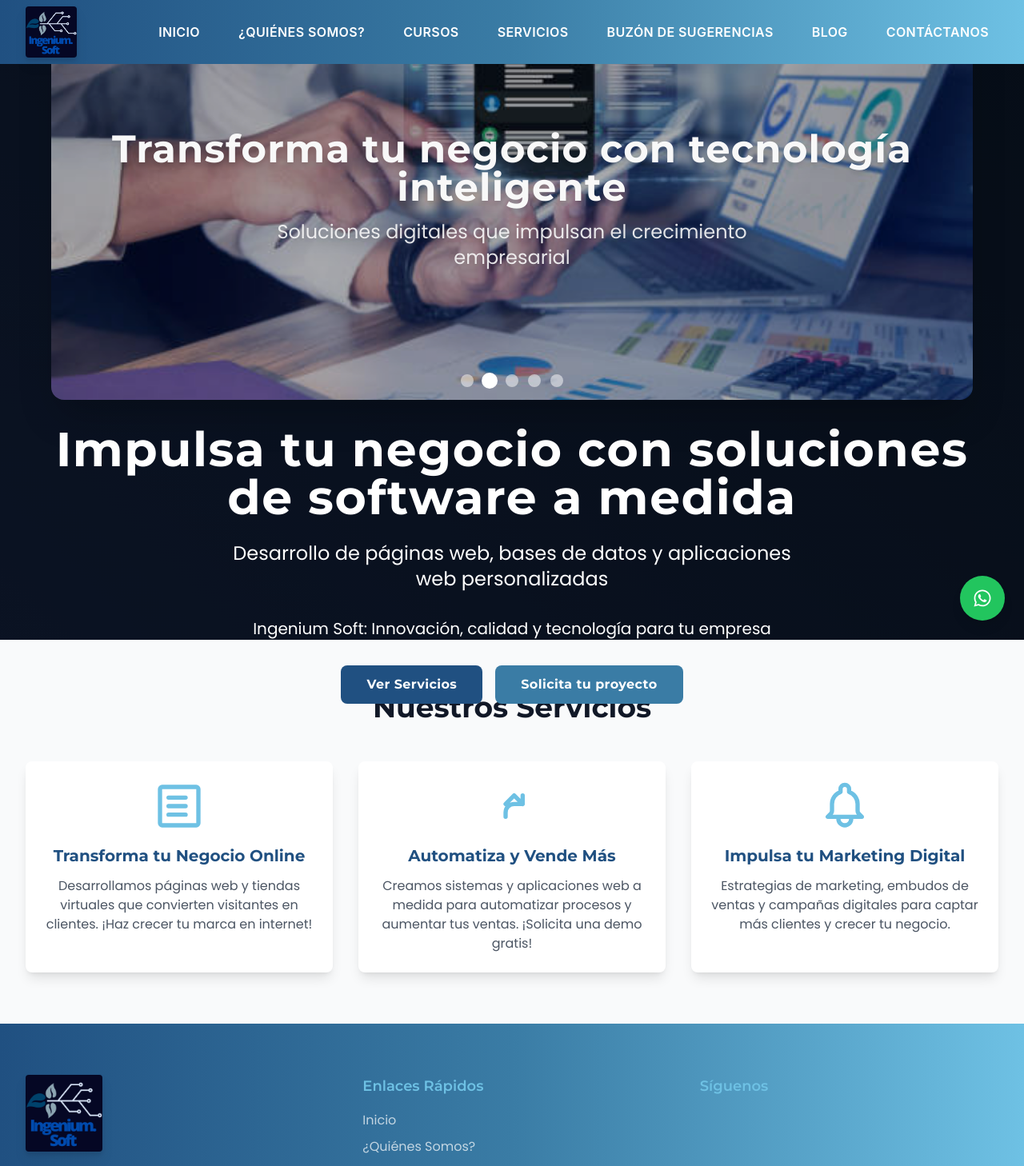
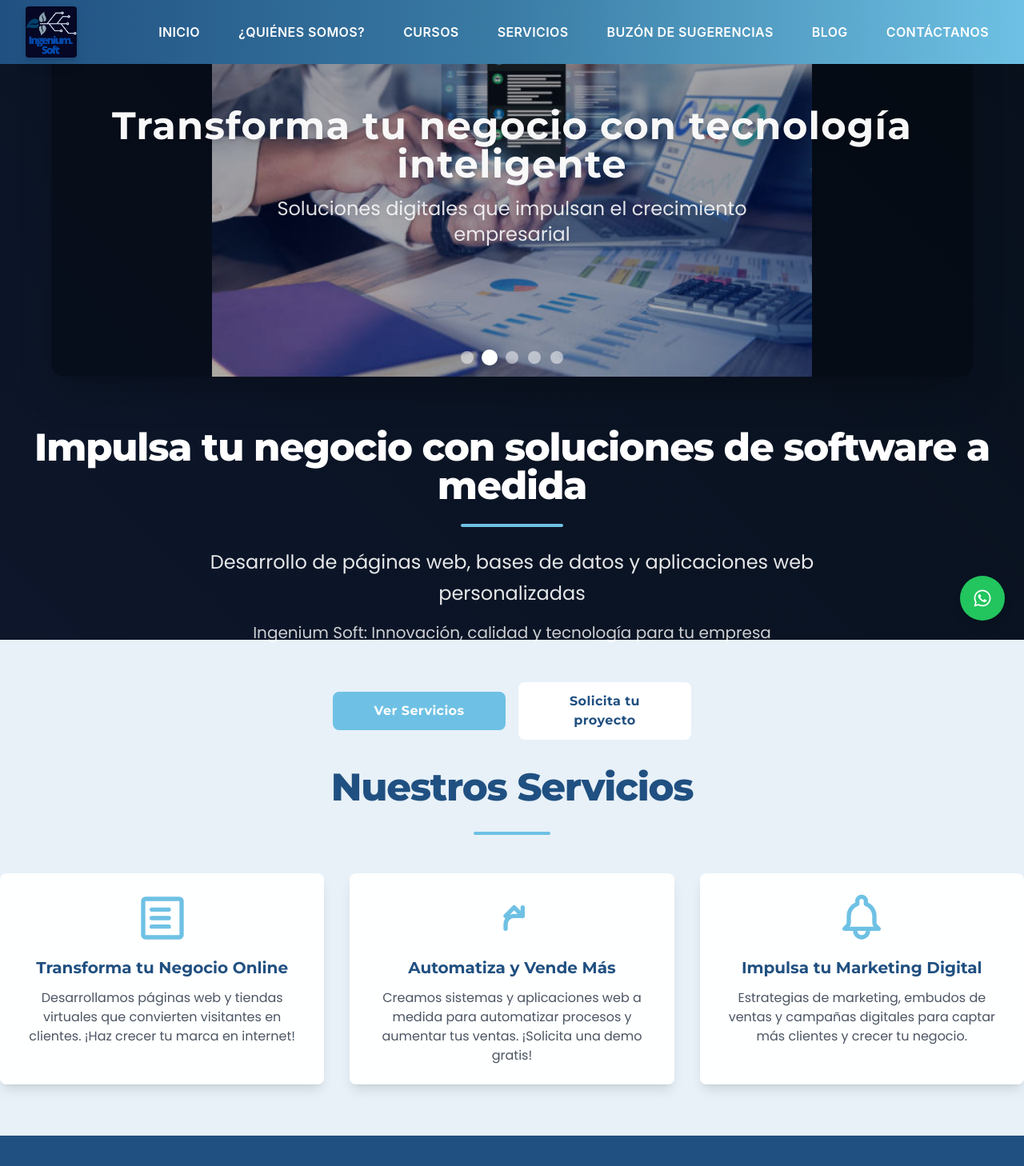
Before and after one commit to jarombyui/INGENIUN-SOFT, a React (Create React App) app: page / in a window 1280 px wide. Shown: the top 1458 px of the page at 80% size. Built offline with nearby package versions, Linux system fonts and the light colour scheme.

Commit message:
estandarice los estilos y diseños de los titulos, ajuste la distribucion de los titulos

```diff
--- a/src/components/Footer.js
+++ b/src/components/Footer.js
@@ -19,7 +19,7 @@ const Footer = () => {
   ];
 
   return (
-    <footer className="bg-gradient-to-r from-primary via-secondary to-accent text-white">
+    <footer className="bg-[#205081] text-white">
       <div className="max-w-7xl mx-auto px-4 sm:px-6 lg:px-8 py-12 sm:py-16">
         <div className="grid grid-cols-1 sm:grid-cols-2 lg:grid-cols-3 gap-8 sm:gap-12 items-start">
           {/* Company Info */}
--- a/src/components/Hero.js
+++ b/src/components/Hero.js
@@ -1,5 +1,4 @@
 import React, { useState, useEffect } from 'react';
-import { Link } from 'react-router-dom';
 
 const Hero = () => {
   const [showModal, setShowModal] = useState(false);
@@ -57,12 +56,12 @@ const Hero = () => {
   };
 
   return (
-    <div className="hero-section min-h-[600px] md:h-[800px] relative pt-20">
-      <div className="absolute inset-0 bg-black bg-opacity-50"></div>
+    <div className="hero-section min-h-[600px] md:h-[800px] relative pt-24 bg-[#1A3B5C]">
+      <div className="absolute inset-0 bg-black/40"></div>
       <div className="relative flex flex-col items-center justify-center h-full text-white text-center px-4 sm:px-6 lg:px-8">
         <div className="mb-4 md:mb-8 flex flex-col items-center justify-center w-full">
           <div className="w-full max-w-6xl mx-auto">
-            <div className="relative h-[300px] sm:h-[400px] md:h-[500px] rounded-lg md:rounded-2xl overflow-hidden shadow-2xl">
+            <div className="relative h-[220px] sm:h-[320px] md:h-[420px] lg:h-[500px] rounded-lg md:rounded-2xl overflow-hidden shadow-2xl">
               {images.map((image, index) => (
                 <div key={index} className={`absolute w-full h-full transition-opacity duration-1000 ${
                   index === currentImageIndex ? 'opacity-100' : 'opacity-0'
@@ -70,13 +69,9 @@ const Hero = () => {
                   <img
                     src={image.src}
                     alt={`Slide ${index + 1}`}
-                    className="w-full h-full object-cover"
-                    style={{
-                      objectPosition: 'center',
-                      filter: 'brightness(0.7)',
-                    }}
+                    className="w-full h-full object-contain object-center"
                   />
-                  <div className="absolute inset-0 flex flex-col items-center justify-center p-4 md:p-8 text-center">
+                  <div className="absolute inset-0 flex flex-col items-center justify-center p-4 md:p-8 text-center bg-black/30">
                     <h2 className="text-2xl sm:text-3xl md:text-4xl lg:text-5xl font-bold mb-2 md:mb-4 text-white drop-shadow-lg font-['Montserrat'] tracking-wide">
                       {image.title}
                     </h2>
@@ -100,28 +95,31 @@ const Hero = () => {
             </div>
           </div>
         </div>
-        <h1 className="text-2xl sm:text-3xl md:text-4xl lg:text-6xl font-bold mb-4 md:mb-6 font-['Montserrat'] tracking-wide px-4">
+        <div className="text-center">
+          <h1 className="text-5xl font-extrabold text-white mb-4 md:mb-6 font-['Montserrat'] tracking-tight pt-8">
             Impulsa tu negocio con soluciones de software a medida
           </h1>
-        <p className="text-base sm:text-lg md:text-xl lg:text-2xl mb-4 md:mb-8 max-w-3xl font-['Poppins'] leading-relaxed px-4">
+          <div className="w-32 h-1 bg-accent mx-auto mb-6 rounded-full"></div>
+          <p className="text-2xl text-white/90 max-w-3xl mx-auto font-['Poppins'] leading-relaxed mb-4">
             Desarrollo de páginas web, bases de datos y aplicaciones web personalizadas
           </p>
-        <p className="text-sm sm:text-base md:text-lg lg:text-xl mb-6 md:mb-8 font-['Poppins'] px-4">
+          <p className="text-xl text-white/80 mb-8 font-['Poppins']">
             Ingenium Soft: Innovación, calidad y tecnología para tu empresa
           </p>
-        <div className="flex flex-col sm:flex-row gap-3 md:gap-4 px-4">
-          <Link
-            to="/servicios"
-            className="w-full sm:w-auto bg-primary hover:bg-primary/90 text-white font-bold py-2 md:py-3 px-6 md:px-8 rounded-lg transition-all duration-300 transform hover:scale-105 font-['Montserrat'] tracking-wide text-center"
+        </div>
+        <div className="flex flex-col sm:flex-row justify-center items-center gap-4 w-full max-w-md mx-auto mt-4">
+          <a
+            href="/servicios"
+            className="flex-1 bg-accent hover:bg-accent/90 text-white font-bold py-3 px-6 rounded-lg transition-all duration-300 transform hover:scale-105 font-['Montserrat'] tracking-wide text-center"
           >
             Ver Servicios
-          </Link>
-          <Link
-            to="/contacto"
-            className="w-full sm:w-auto bg-secondary hover:bg-secondary/90 text-white font-bold py-2 md:py-3 px-6 md:px-8 rounded-lg transition-all duration-300 transform hover:scale-105 text-center font-['Montserrat'] tracking-wide"
+          </a>
+          <a
+            href="/contacto"
+            className="flex-1 bg-white hover:bg-white/90 text-primary font-bold py-3 px-6 rounded-lg transition-all duration-300 transform hover:scale-105 text-center font-['Montserrat'] tracking-wide"
           >
             Solicita tu proyecto
-          </Link>
+          </a>
         </div>
       </div>
       {/* Modal de verificación */}
--- a/src/components/Services.js
+++ b/src/components/Services.js
@@ -3,8 +3,11 @@ import React, { useState } from 'react';
 const ServiceCard = ({ title, description, icon, onClick }) => {
   return (
     <div
-      className="bg-white rounded-lg shadow-lg p-4 sm:p-6 hover:shadow-xl transition-all duration-300 cursor-pointer transform hover:-translate-y-1"
+      className="bg-white/95 backdrop-blur-sm rounded-lg shadow-lg p-4 sm:p-6 hover:shadow-xl transition-all duration-300 cursor-pointer transform hover:-translate-y-1"
       onClick={onClick}
+      role="button"
+      tabIndex={0}
+      onKeyPress={e => { if (e.key === 'Enter') onClick && onClick(); }}
     >
       <div className="w-12 h-12 sm:w-16 sm:h-16 mx-auto mb-3 sm:mb-4 text-accent">{icon}</div>
       <h3 className="text-lg sm:text-xl font-bold text-primary mb-2 sm:mb-3 text-center font-['Montserrat']">{title}</h3>
@@ -18,6 +21,13 @@ const Services = () => {
   const [inputCode, setInputCode] = useState('');
   const [result, setResult] = useState(null);
 
+  // Redirecciones a cursos afines
+  const handleCardClick = (index) => {
+    if (index === 0) window.location.href = '/cursos#embudo-ventas-web';
+    if (index === 1) window.location.href = '/cursos#creacion-de-negocios';
+    if (index === 2) window.location.href = '/cursos#marketing-digital';
+  };
+
   const services = [
     {
       title: "Transforma tu Negocio Online",
@@ -27,7 +37,6 @@ const Services = () => {
           <path strokeLinecap="round" strokeLinejoin="round" strokeWidth={2} d="M3 4a1 1 0 011-1h16a1 1 0 011 1v16a1 1 0 01-1 1H4a1 1 0 01-1-1V4zm4 4h8m-8 4h8m-8 4h8" />
         </svg>
       ),
-      onClick: null
     },
     {
       title: "Automatiza y Vende Más",
@@ -37,7 +46,6 @@ const Services = () => {
           <path strokeLinecap="round" strokeLinejoin="round" strokeWidth={2} d="M9 17v-2a4 4 0 014-4h4m0 0V7m0 4l-4-4m0 0l-4 4" />
         </svg>
       ),
-      onClick: null
     },
     {
       title: "Impulsa tu Marketing Digital",
@@ -47,7 +55,6 @@ const Services = () => {
           <path strokeLinecap="round" strokeLinejoin="round" strokeWidth={2} d="M15 17h5l-1.405-1.405A2.032 2.032 0 0118 14.158V11a6.002 6.002 0 00-4-5.659V4a2 2 0 10-4 0v1.341C7.67 6.165 6 8.388 6 11v3.159c0 .538-.214 1.055-.595 1.436L4 17h5m6 0v1a3 3 0 11-6 0v-1m6 0H9" />
         </svg>
       ),
-      onClick: null
     }
   ];
 
@@ -65,11 +72,14 @@ const Services = () => {
   };
 
   return (
-    <div className="py-12 sm:py-16 bg-gray-50">
-      <div className="max-w-7xl mx-auto px-4 sm:px-6 lg:px-8">
-        <h2 className="text-2xl sm:text-3xl md:text-4xl font-bold text-center text-gray-900 mb-8 sm:mb-12 font-['Montserrat']">
-          Nuestros Servicios
-        </h2>
+    <div className="py-12 sm:py-16 bg-[#E8F1F8]">
+      <div className="max-w-7xl mx-auto">
+        <div className="flex flex-col items-center justify-center text-center mb-12 gap-4">
+          <h2 className="text-5xl font-extrabold text-primary font-['Montserrat'] tracking-tight pt-24 scroll-mt-32">
+            Nuestros Servicios
+          </h2>
+          <div className="w-24 h-1 bg-accent mx-auto rounded-full mt-4"></div>
+        </div>
         <div className="grid grid-cols-1 sm:grid-cols-2 lg:grid-cols-3 gap-4 sm:gap-6 lg:gap-8">
           {services.map((service, index) => (
             <ServiceCard
@@ -77,7 +87,7 @@ const Services = () => {
               title={service.title}
               description={service.description}
               icon={service.icon}
-              onClick={service.onClick}
+              onClick={() => handleCardClick(index)}
             />
           ))}
         </div>
--- a/src/pages/About.js
+++ b/src/pages/About.js
@@ -2,10 +2,10 @@ import React from 'react';
 
 const About = () => {
   return (
-    <div className="min-h-screen bg-gradient-to-br from-primary via-white to-accent/30 py-16 px-4 sm:px-6 lg:px-8">
+    <div className="min-h-screen bg-[#E8F1F8] py-16 px-4 sm:px-6 lg:px-8">
       <div className="max-w-7xl mx-auto">
         <div className="text-center mb-16">
-          <h2 className="text-5xl font-extrabold text-primary mb-4 font-['Montserrat'] tracking-tight drop-shadow-lg">
+          <h2 className="text-5xl font-extrabold text-primary mb-4 font-['Montserrat'] tracking-tight drop-shadow-lg pt-24 scroll-mt-32">
             ¿Quiénes Somos?
           </h2>
           <p className="mt-4 text-2xl text-dark/80 max-w-3xl mx-auto font-['Poppins']">
--- a/src/pages/Blog.js
+++ b/src/pages/Blog.js
@@ -103,10 +103,10 @@ const Blog = () => {
     <div className="min-h-screen bg-gradient-to-b from-gray-50 to-gray-100 py-12 px-4 sm:px-6 lg:px-8">
       <div className="max-w-7xl mx-auto">
         <div className="text-center mb-16">
-          <h2 className="text-4xl font-extrabold text-gray-900 sm:text-5xl font-['Montserrat'] tracking-wide">
+          <h2 className="text-5xl font-extrabold text-primary mb-4 font-['Montserrat'] tracking-tight drop-shadow-lg pt-24 scroll-mt-32">
             Blog INGENIUM SOFT
           </h2>
-          <p className="mt-4 text-xl text-gray-600 max-w-3xl mx-auto font-['Poppins']">
+          <p className="mt-4 text-2xl text-dark/80 max-w-3xl mx-auto font-['Poppins']">
             Descubre las últimas tendencias en desarrollo de software, tecnología y negocios digitales.
           </p>
         </div>
--- a/src/pages/Contact.js
+++ b/src/pages/Contact.js
@@ -44,10 +44,10 @@ const Contact = () => {
     <div className="min-h-screen bg-gray-50 py-12 px-4 sm:px-6 lg:px-8">
       <div className="max-w-7xl mx-auto">
         <div className="text-center">
-          <h2 className="text-3xl font-extrabold text-gray-900 sm:text-4xl">
+          <h2 className="text-5xl font-extrabold text-primary mb-4 font-['Montserrat'] tracking-tight drop-shadow-lg pt-24 scroll-mt-32">
             Contáctanos
           </h2>
-          <p className="mt-4 text-lg text-gray-600">
+          <p className="mt-4 text-2xl text-dark/80 max-w-3xl mx-auto font-['Poppins']">
             Estamos aquí para ayudarte. Envíanos un mensaje y te responderemos lo antes posible.
           </p>
         </div>
--- a/src/pages/Courses.js
+++ b/src/pages/Courses.js
@@ -52,10 +52,10 @@ const Courses = () => {
     <div className="min-h-screen bg-light py-16 px-4 sm:px-6 lg:px-8">
       <div className="max-w-7xl mx-auto">
         <div className="text-center mb-16">
-          <h2 className="text-5xl font-extrabold text-primary mb-4 font-sans tracking-tight">
+          <h2 className="text-5xl font-extrabold text-primary mb-4 font-['Montserrat'] tracking-tight drop-shadow-lg pt-24 scroll-mt-32">
             Nuestros Cursos
           </h2>
-          <p className="mt-4 text-2xl text-dark/80 max-w-3xl mx-auto font-sans">
+          <p className="mt-4 text-2xl text-dark/80 max-w-3xl mx-auto font-['Poppins']">
             Aprende marketing, ventas y negocios digitales con Ingenium Soft
           </p>
         </div>
--- a/src/pages/ServicesPage.js
+++ b/src/pages/ServicesPage.js
@@ -69,10 +69,10 @@ const ServicesPage = () => {
     <div className="min-h-screen bg-gradient-to-b from-gray-50 to-gray-100 py-12 px-4 sm:px-6 lg:px-8">
       <div className="max-w-7xl mx-auto">
         <div className="text-center mb-16">
-          <h2 className="text-4xl font-extrabold text-gray-900 sm:text-5xl">
+          <h2 className="text-5xl font-extrabold text-primary mb-4 font-['Montserrat'] tracking-tight drop-shadow-lg pt-24 scroll-mt-32">
             Nuestros Servicios
           </h2>
-          <p className="mt-4 text-xl text-gray-600 max-w-3xl mx-auto">
+          <p className="mt-4 text-2xl text-dark/80 max-w-3xl mx-auto font-['Poppins']">
             Soluciones modernas en desarrollo web, aplicaciones personalizadas, bases de datos, ciberseguridad y consultoría tecnológica
           </p>
         </div>
--- a/src/pages/SuggestionBox.js
+++ b/src/pages/SuggestionBox.js
@@ -33,10 +33,10 @@ const SuggestionBox = () => {
     <div className="min-h-screen bg-gray-50 py-12 px-4 sm:px-6 lg:px-8">
       <div className="max-w-3xl mx-auto">
         <div className="text-center">
-          <h2 className="text-3xl font-extrabold text-gray-900 sm:text-4xl">
+          <h2 className="text-5xl font-extrabold text-primary mb-4 font-['Montserrat'] tracking-tight drop-shadow-lg pt-24 scroll-mt-32">
             Buzón de Sugerencias
           </h2>
-          <p className="mt-4 text-lg text-gray-600">
+          <p className="mt-4 text-2xl text-dark/80 max-w-3xl mx-auto font-['Poppins']">
             Tu opinión es importante para nosotros. Ayúdanos a mejorar nuestros servicios.
           </p>
         </div>
```
Lines whose indentation alone changed are shown as unchanged.
